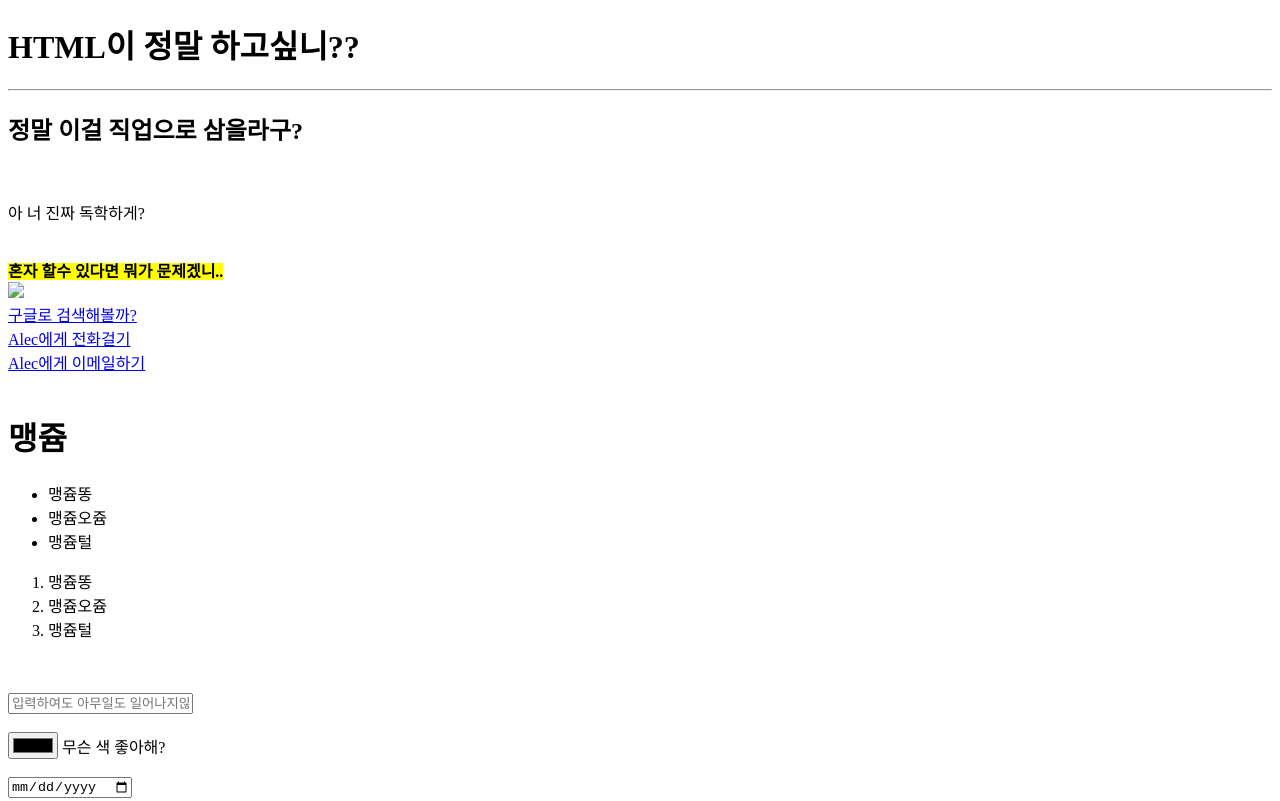
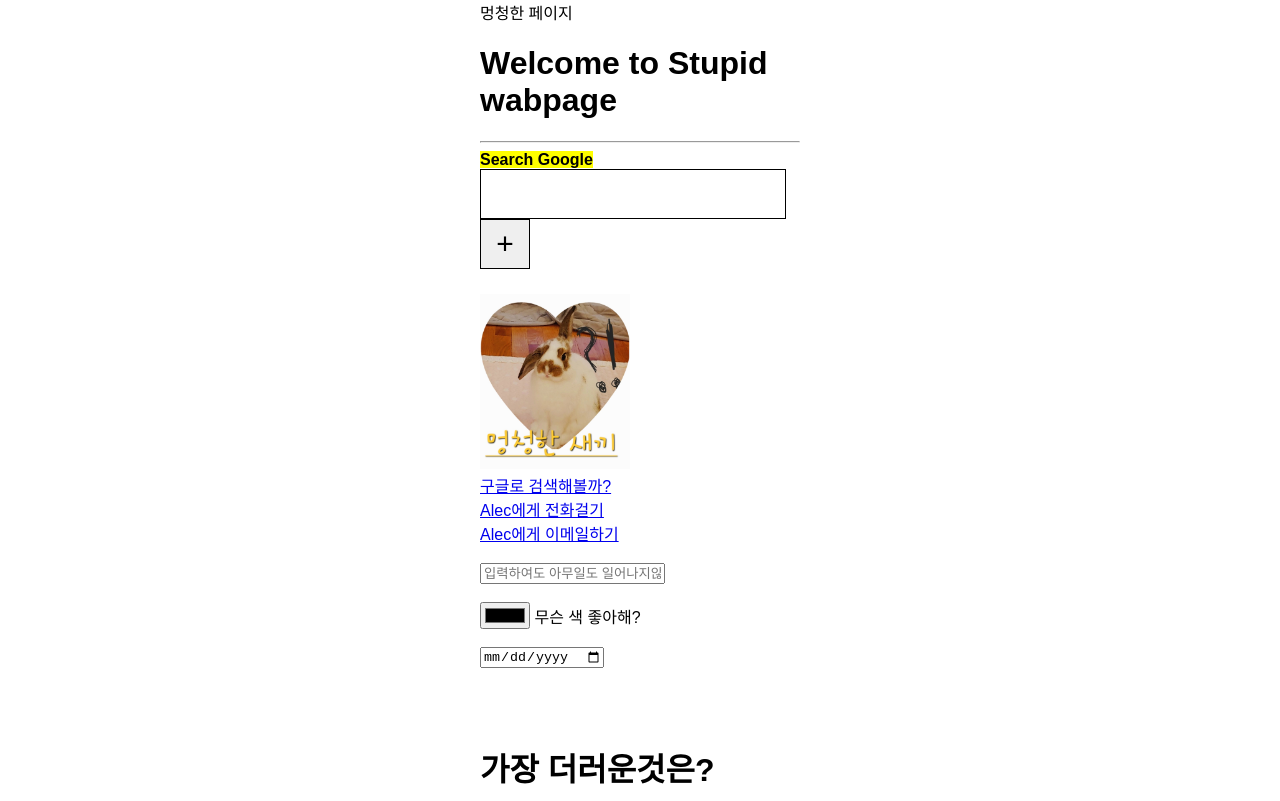
Before and after one commit to kihomon/web-practicing, a plain HTML site: page index.html in a window 1280 px wide. Shown: the top 801 px of the page. Drawn offline with Linux system fonts and the light colour scheme.

Commit message:
6
포지션 잡기 개같이 어렵네

```diff
--- a/index.html
+++ b/index.html
@@ -2,34 +2,27 @@
 <html>
   <head>
     <meta charset="utf-8" />
-    <title>뭐긴뭐야</title>
+    <meat name="viewport" content="width=device-width, initial-scale=1.0">
+    <link rel="stylesheet" href="style.css"
+    <title>멍청한 페이지</title>
   </head>
   <body>
-    <h1>HTML이 정말 하고싶니??</h1>
-    <hr />
-    <h2>정말 이걸 직업으로 삼을라구?</h2>
-    <br />
-    <p>아 너 진짜 독학하게?</p>
-    <br />
-    <strong><mark>혼자 할수 있다면 뭐가 문제겠니..</mark></strong
-    ><br />
-    <img src="image/Avocado.png" width="250" /><br />
+    <h1>Welcome to Stupid wabpage</h1>
+    <hr>
+    <strong><mark>Search Google</mark></strong
+      ><br />
+    <div class="container">
+      <input id="inputField" type= "text"><button id="addToDo">+</button>
+      <div class="to-dos" id="toDoContainer">
+      </div>
+    </div>
+    <img src="stupidAmg.png" width="150" /><br />
+
     <a href="http://www.google.com" target="_blank"> 구글로 검색해볼까? </a
     ><br />
     <a href="tel:201-289-1603">Alec에게 전화걸기</a><br />
     <a href="mailto:alecjoe1312@gmail.com"> Alec에게 이메일하기</a><br /><br />
-    <h1>맹쥼</h1>
-    <ul>
-      <li>맹쥼똥</li>
-      <li>맹쥼오쥼</li>
-      <li>맹쥼털</li>
-    </ul>
-    <ol>
-      <li>맹쥼똥</li>
-      <li>맹쥼오쥼</li>
-      <li>맹쥼털</li>
-    </ol>
-    <br /><br />
+
     <input
       name="text"
       type="text"
--- a/script.js
+++ b/script.js
@@ -14,3 +14,11 @@ const circle = {
   },
 };
 circle.draw();
+
+const circle1 = new circle(10);
+for (let key in cirle) {
+  console.log(key, circle[key]);
+}
+const keys = object.keys(circle);
+console.log(keys);
+if ("radius" in circle) console.log("circle has a radius.");
--- /dev/null
+++ b/style.css
@@ -0,0 +1,37 @@
+html,
+body {
+  width: 50%;
+  margin: 0 auto;
+  font-family: Arial, Helvetica, sans-serif;
+}
+
+.container {
+  width: 200px;
+}
+
+#inputField {
+  width: 300px;
+  height: 46px;
+  border: 1px solid black;
+  outline: none;
+  font-size: 30px;
+  vertical-align: left;
+}
+
+#addToDo {
+  height: 50px;
+  width: 50px;
+  border: 1px solid black;
+  vertical-align: middle;
+  font-size: 30px;
+}
+
+.to-dos {
+  margin-top: 25px;
+}
+
+.paragrapgh-styling {
+  margin: 0;
+  cursor: pointer;
+  font-size: 20px;
+}
```
Also changed, not shown: stupidAmg.png (added).
